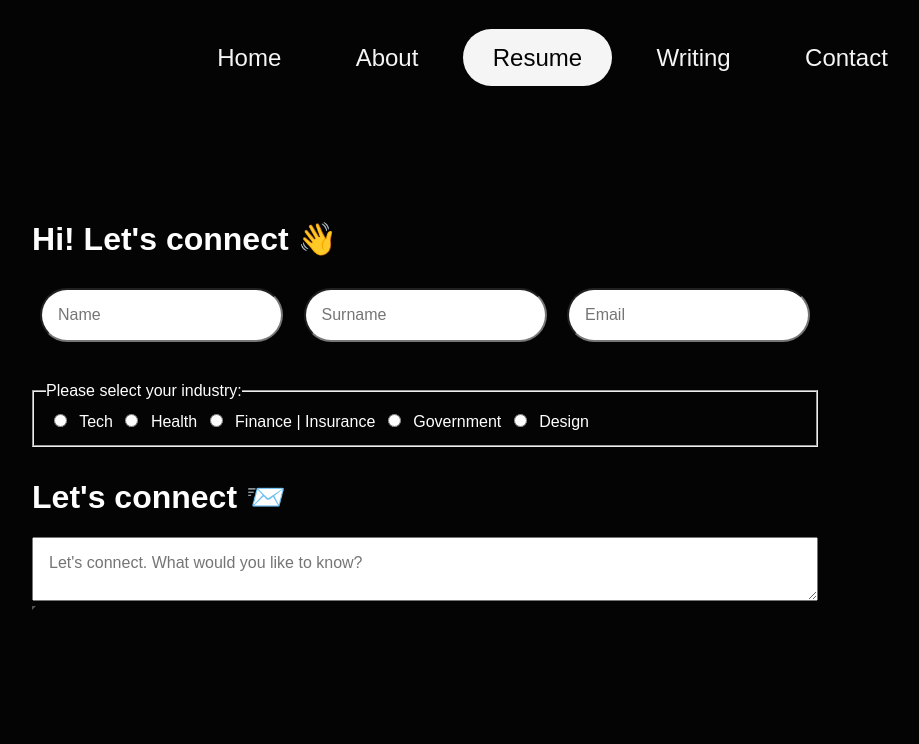
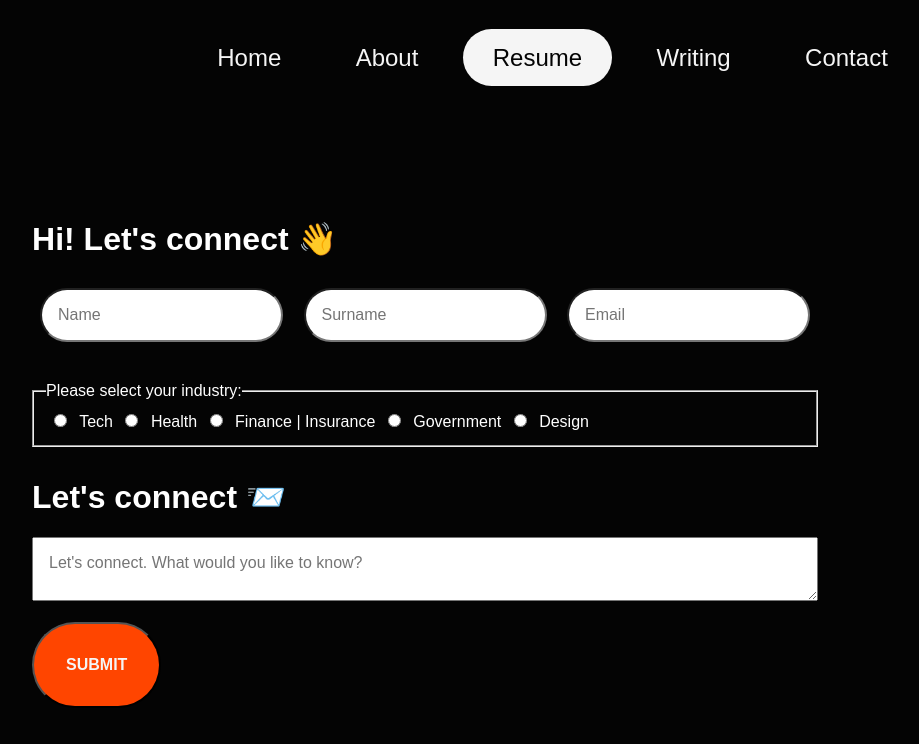
Before and after one commit to jesscancode/ITW_10.6_GroupA_JessKlette_ResumeITW7_1, a plain HTML site: page assets/html/contact.html in a window 1280 px wide. Shown: the whole page, without its empty margins (215-1134 px from the left). Drawn offline with nearby package versions, Linux system fonts and the light colour scheme; a web font is replaced by a local one.

Commit message:
Styling submit button

```diff
--- a/assets/css/styles.css
+++ b/assets/css/styles.css
@@ -528,4 +528,7 @@ input {
   text-transform: uppercase;
   font-weight: var(--fw-bold);
   display: block;
+  padding: 2em 2em;
+  margin: 1em 0em;
+  border-radius: 50px;
 }
--- a/assets/html/contact.html
+++ b/assets/html/contact.html
@@ -6,7 +6,7 @@
     <meta name="viewport" content="width=device-width, initial-scale=1.0"/>
     <title>jesscancode</title>
     <link href="https://api.fontshare.com/v2/css?f[]=satoshi@1,900,700,500,301,701,300,501,401,901,400,2&f[]=general-sans@701,500,301,300,601,600,401,501,400,700&display=swap" rel="stylesheet">
-    <link rel="stylesheet" href="/assets/css/styles.css">
+    <link rel="stylesheet" href="../css/styles.css">
     <script type="module" src="../../assets/js/main.js" defer></script>
   </head>
   <body>
@@ -65,7 +65,7 @@
                 <label for="subject"><h1>Let's connect 📨 </h1></label>
                 <textarea id="subject" name="subject" placeholder="Let's connect. What would you like to know?" optional></textarea>
 
-                <button type="submit" class="submit-btn">
+                <button type="submit" class="submit-btn">SUBMIT</button>
 
             </form>
 
```
Also changed, not shown: index.html (+1 -2 lines).
